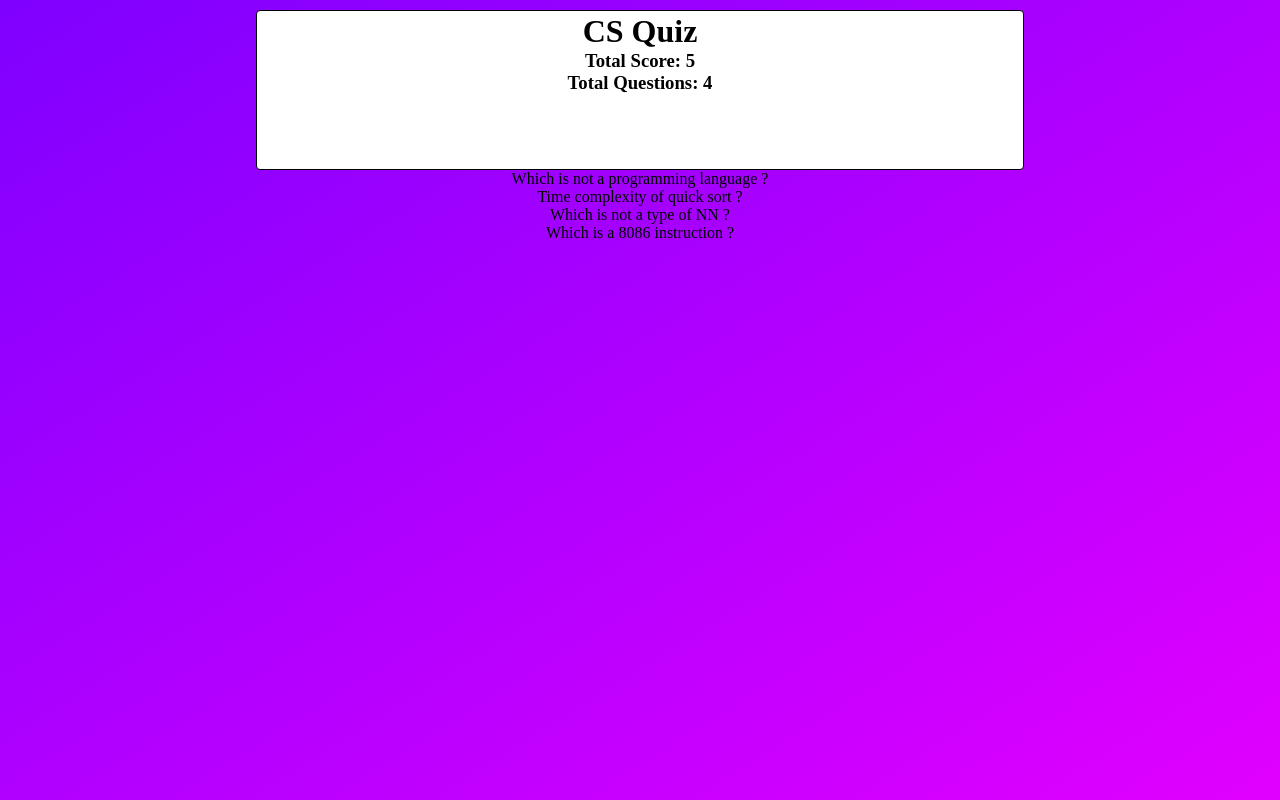
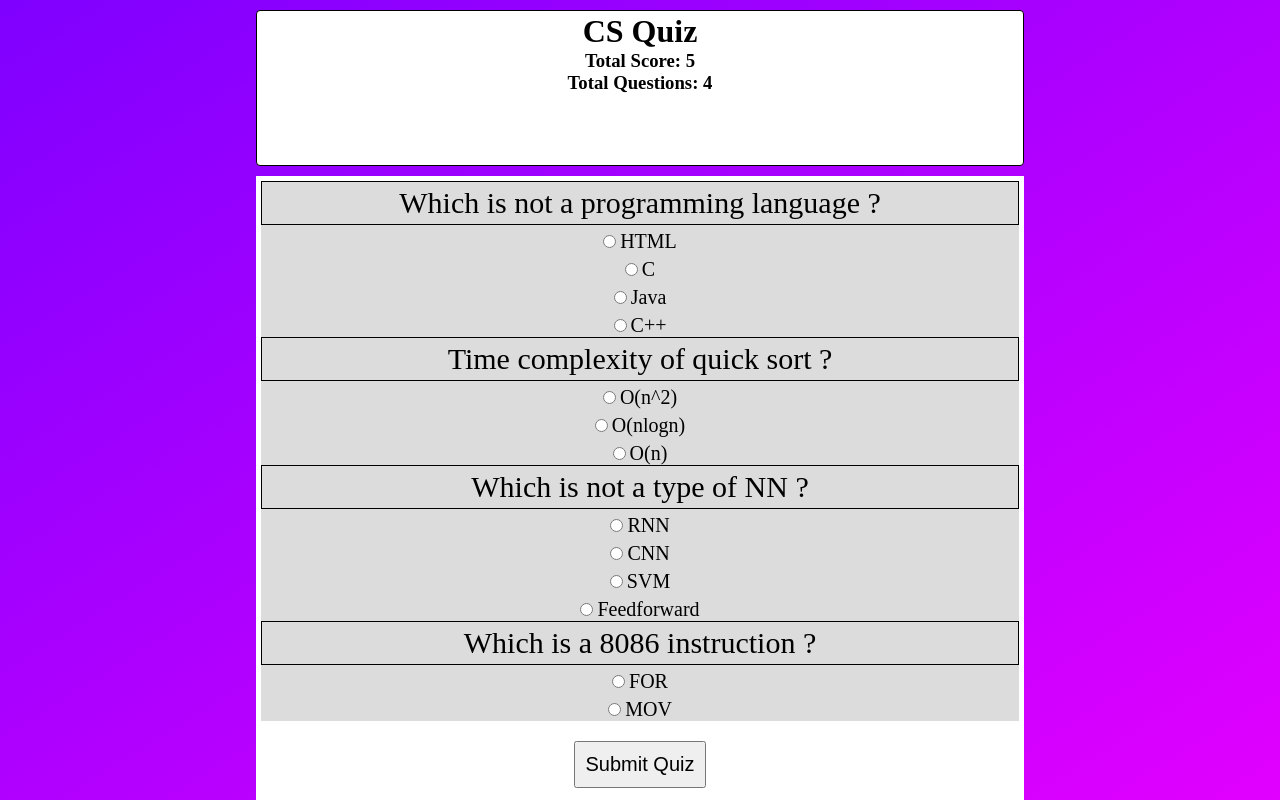
Before and after one commit to AditiKamath/Quiz, a Django app: page /quiz/2 in a window 1280 px wide. Run offline with Django 3.2, Linux system fonts and the light colour scheme; data comes from the database, SQL or seed files in the repository; both versions use the stored data as it was after the commit.

Commit message:
Added play quiz and quiz results pages and functionality

```diff
--- a/game/static/quiz.css
+++ b/game/static/quiz.css
@@ -33,3 +33,49 @@
     padding: 2px;
     align-items: center;
 }
+
+#quiz-questions {
+    width: 60%;
+    flex-basis: 80%;
+    overflow: auto;
+    background-color: white;
+    margin-top: 10px;
+    padding: 5px;
+}
+
+#quiz-questions form {
+    display: flex;
+    flex-direction: column;
+    align-items: center;
+}
+
+.quiz-question {
+    width: 100%;
+    background-color: rgb(220,220,220);
+    display: flex;
+    flex-direction: column;
+    align-items: center;
+}
+
+.question-title {
+    width: 100%;
+    font-size: 30px;
+    border: 1px solid black;
+    text-align: center;
+    padding: 4px;
+}
+
+.options {
+    margin-top: 5px;
+}
+
+.options label {
+    font-size: 20px;
+    margin-top: 20px;
+}
+
+#submit-form {
+    margin-top: 20px;
+    font-size: 20px;
+    padding: 10px;
+}
--- a/game/templates/Quiz/quiz.html
+++ b/game/templates/Quiz/quiz.html
@@ -15,9 +15,23 @@
             <h3>Total Score: {{quiz.quizScore}}</h3>
             <h3>Total Questions: {{questions|length}}</h3>
         </div>
-        {% for question in questions %}
-            <p>{{question.text}}</p>
-        {% endfor %}
+        <div id="quiz-questions">
+            <form method="POST">
+                {% csrf_token %}
+                {% for question in questions %}
+                    <div class="quiz-question">
+                        <label class="question-title">{{question.text}}</label>
+                        {% for option in question.option_set.all %}
+                            <div class="options">
+                                <input type="radio" name="{{question.id}}" value="{{option.id}}">
+                                <label>{{option.text}}</label>
+                            </div>
+                        {% endfor %}
+                    </div>
+                {% endfor %}
+                <button type="submit" id="submit-form">Submit Quiz</button>
+            </form>
+        </div>
     </div>
 </body>
 </html>
--- a/game/views.py
+++ b/game/views.py
@@ -1,5 +1,5 @@
-from django.shortcuts import get_object_or_404, render , HttpResponseRedirect
-# from django.contrib.auth.forms import UserCreationForm
+from django.shortcuts import get_object_or_404, redirect, render , HttpResponseRedirect
+from django.urls import reverse
 from .forms import UserRegistrationForm
 from django.contrib import messages
 from django.contrib.auth.forms import AuthenticationForm
@@ -44,7 +44,34 @@ def user_logout(request):
 #*************************************Quiz Endpoints****************************#
 def getQuiz(request, quizId) :
 
-    #Getting the quiz
-    quiz = get_object_or_404(Quiz, pk=quizId)
+    if(request.method == "POST"):
+        #Getting the quiz
+        quiz = get_object_or_404(Quiz, pk=quizId)
 
-    return render(request, "Quiz/quiz.html", {"quiz": quiz, "questions": quiz.question_set.all()})
+        #Calculating the score
+        score = 0
+        for key,value in request.POST.items() :
+            if(key != "csrfmiddlewaretoken") :
+                if(quiz.question_set.get(pk=int(key)).option_set.get(pk=int(value)).isAns) :
+                    score += 1
+
+        #Compiling the results
+        results = []
+        for question in quiz.question_set.all() :
+            results.append([question.text, question.option_set.get(isAns=True).text, question.option_set.get(pk=request.POST[f"{question.id}"]).text])
+            results[-1].append(results[-1][1] == results[-1][2])
+
+        return render(request, "Quiz/quizResults.html", {"quiz": quiz, "playerScore": score, "results": results})
+
+    else :
+        #Getting the quiz
+        quiz = get_object_or_404(Quiz, pk=quizId)
+
+        #Creating the option map
+        options = {}
+        for question in quiz.question_set.all() :
+            options[question.id] = []
+            for option in question.option_set.all() :
+                options[question.id].append(option)
+
+        return render(request, "Quiz/quiz.html", {"quiz": quiz, "questions": quiz.question_set.all(), "options": options})
```
Also changed, not shown: game/templates/Quiz/quizResults.html (added, +31 -0 lines), db.sqlite3.
